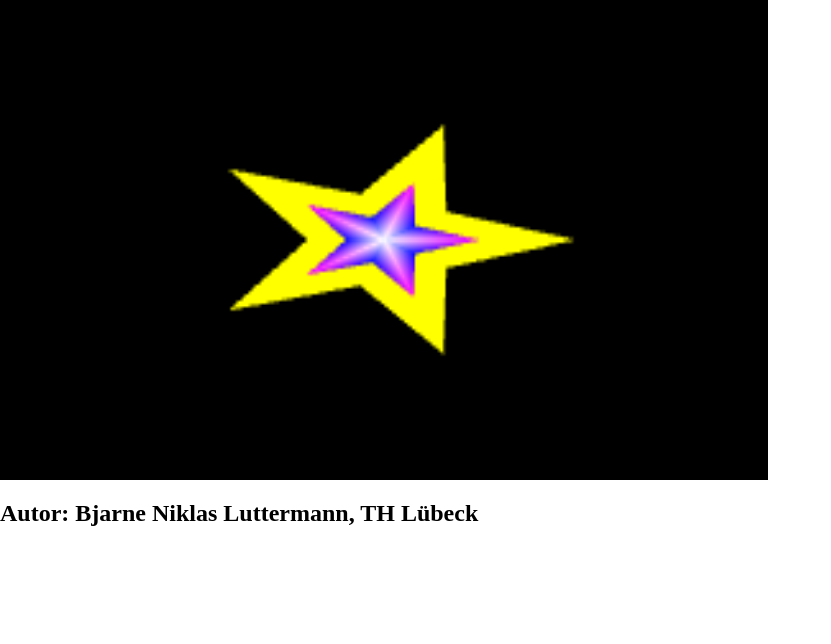
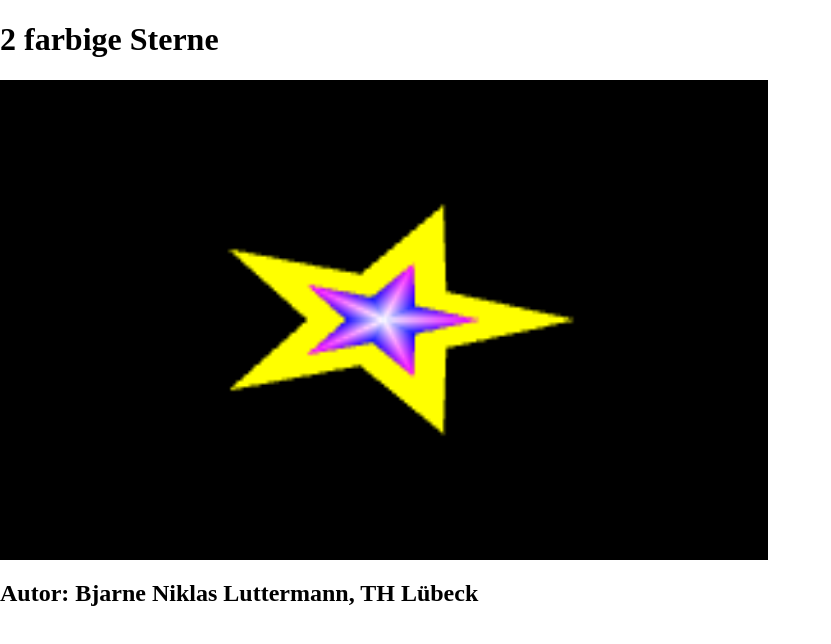
Before and after one commit to Bjarnik98/Bjarnik98.github.io, a plain HTML site: page index.html in a window 1280 px wide. Shown: the whole page, without its empty margins (0-831 px from the left). Drawn offline with Linux system fonts and the light colour scheme.

Commit message:
Update index.html

```diff
--- a/index.html
+++ b/index.html
@@ -4,6 +4,7 @@
     <meta charset="UTF-8">
     <meta name="viewport" content="width=device-width, initial-scale=1.0">
     <title>ESA 3: Farbig gefüllte 2D Geometrie</title>
+    <h1>2 farbige Sterne</h1>
     <style>
         body { margin: 0; }
         canvas { display: block; width: 60vw; height: 60vh; }
```
